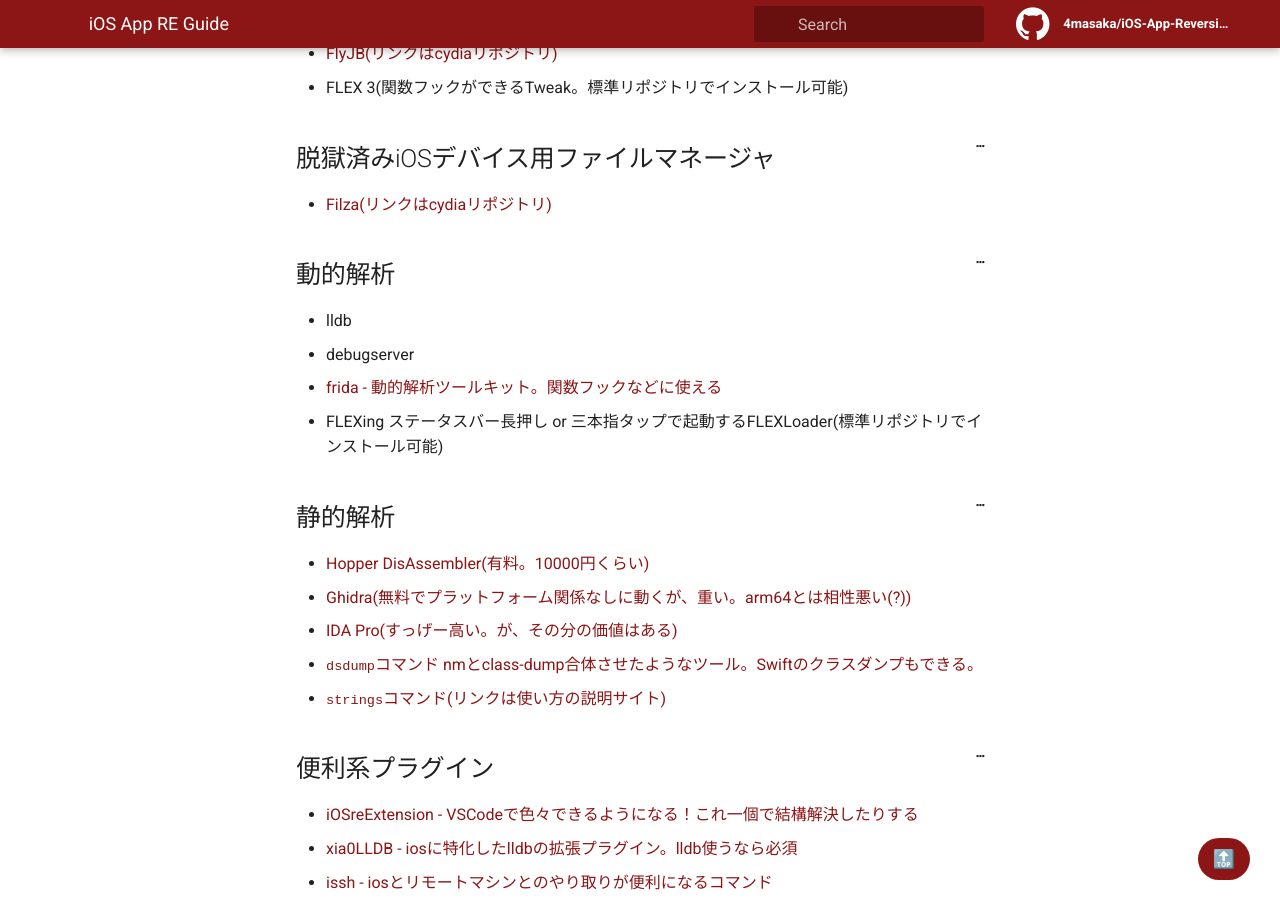
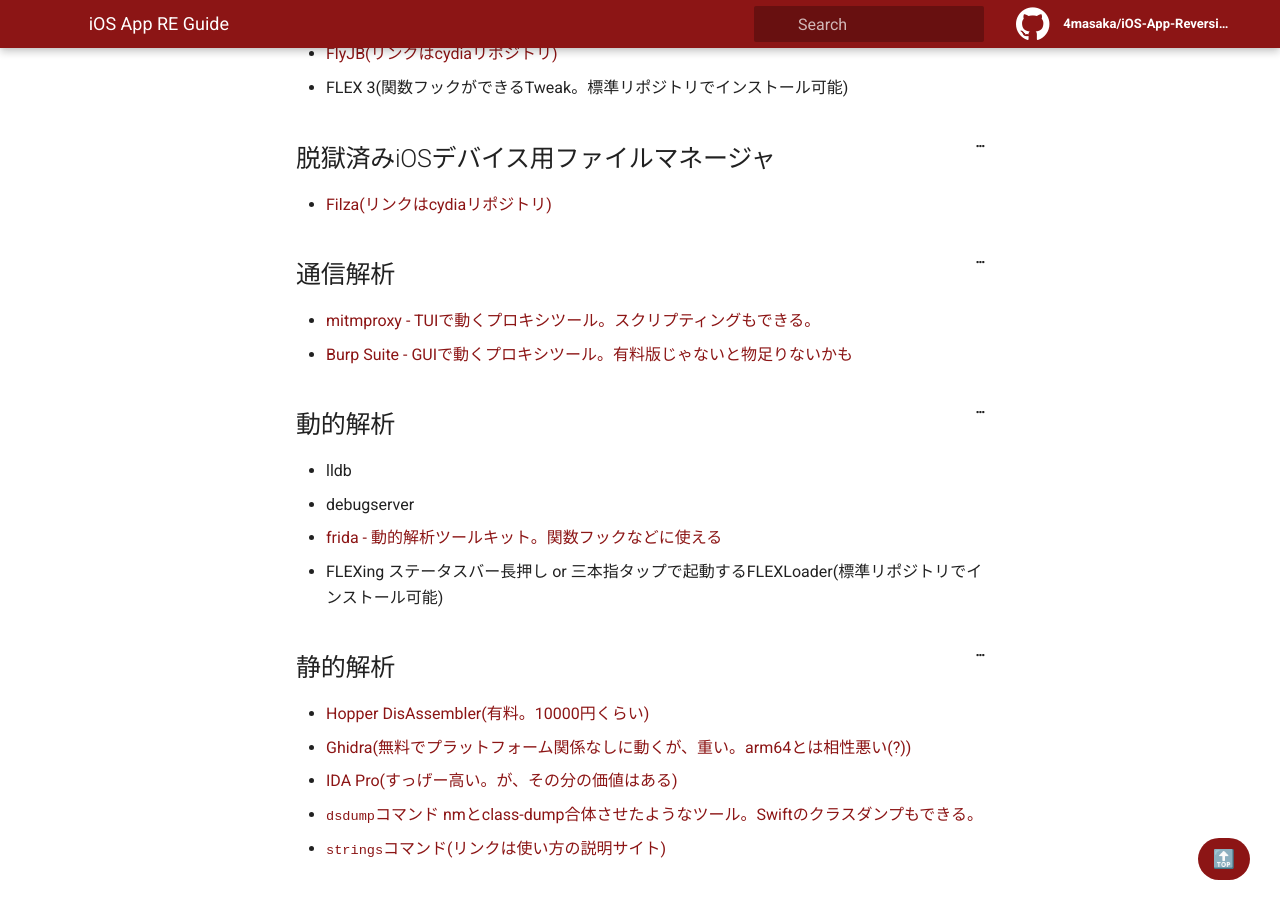
Before and after one commit to sh1ma/iOS-App-Reversing-guide, a Jekyll site: the page built from _docs/side-content/useful-tools.md, in a window 1280 px wide and 900 px high, scrolled down 557 px. Built offline with Jekyll 4.4.1, drawn with Linux system fonts in a browser that asks for light colours.

Commit message:
通信解析に使うやつ

```diff
--- a/_docs/side-content/useful-tools.md
+++ b/_docs/side-content/useful-tools.md
@@ -21,6 +21,10 @@
 ## 脱獄済みiOSデバイス用ファイルマネージャ
 - [Filza(リンクはcydiaリポジトリ)](http://tigisoftware.com/cydia/)
 
+## 通信解析
+- [mitmproxy - TUIで動くプロキシツール。スクリプティングもできる。](https://mitmproxy.org/)
+- [Burp Suite - GUIで動くプロキシツール。有料版じゃないと物足りないかも](https://portswigger.net/burp)
+
 ## 動的解析
 - lldb
 - debugserver
```
